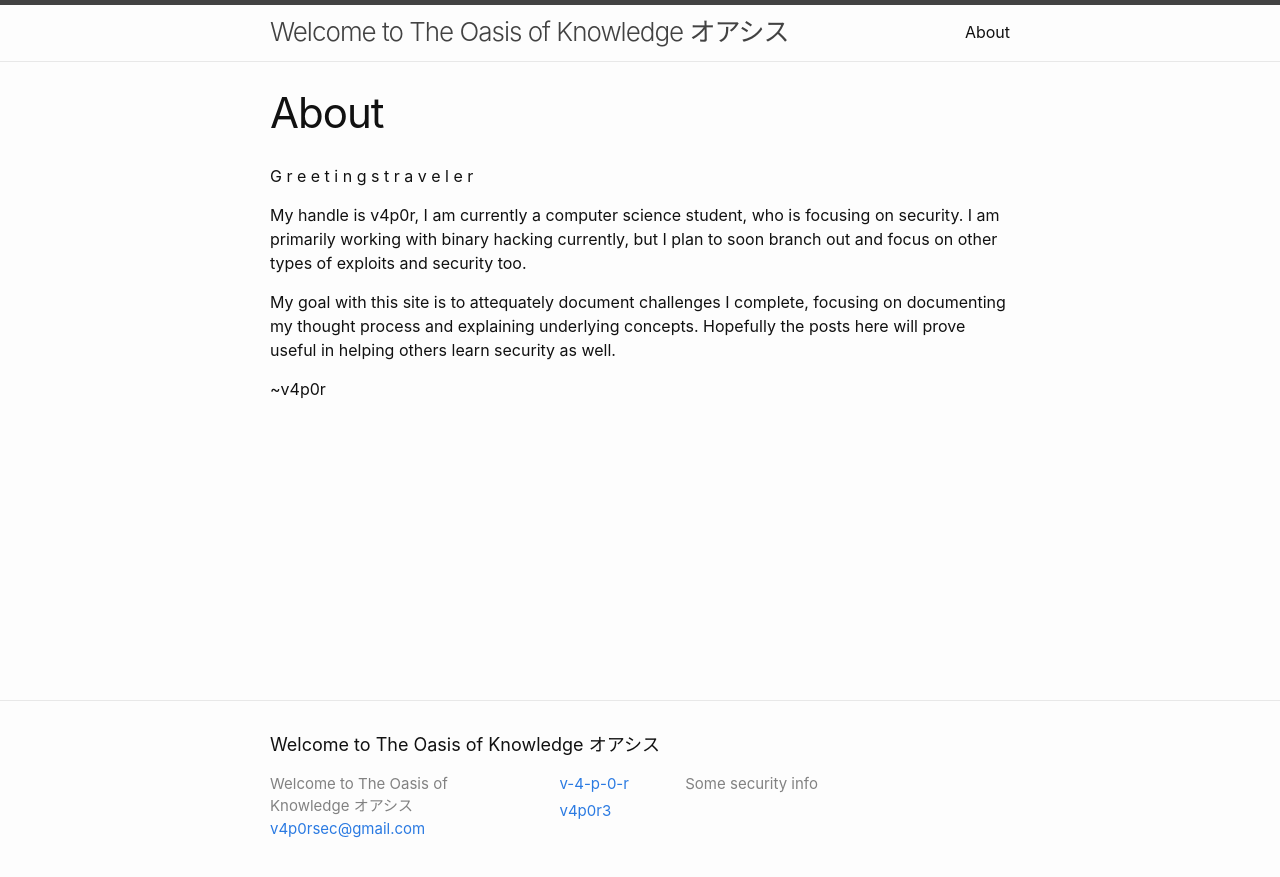
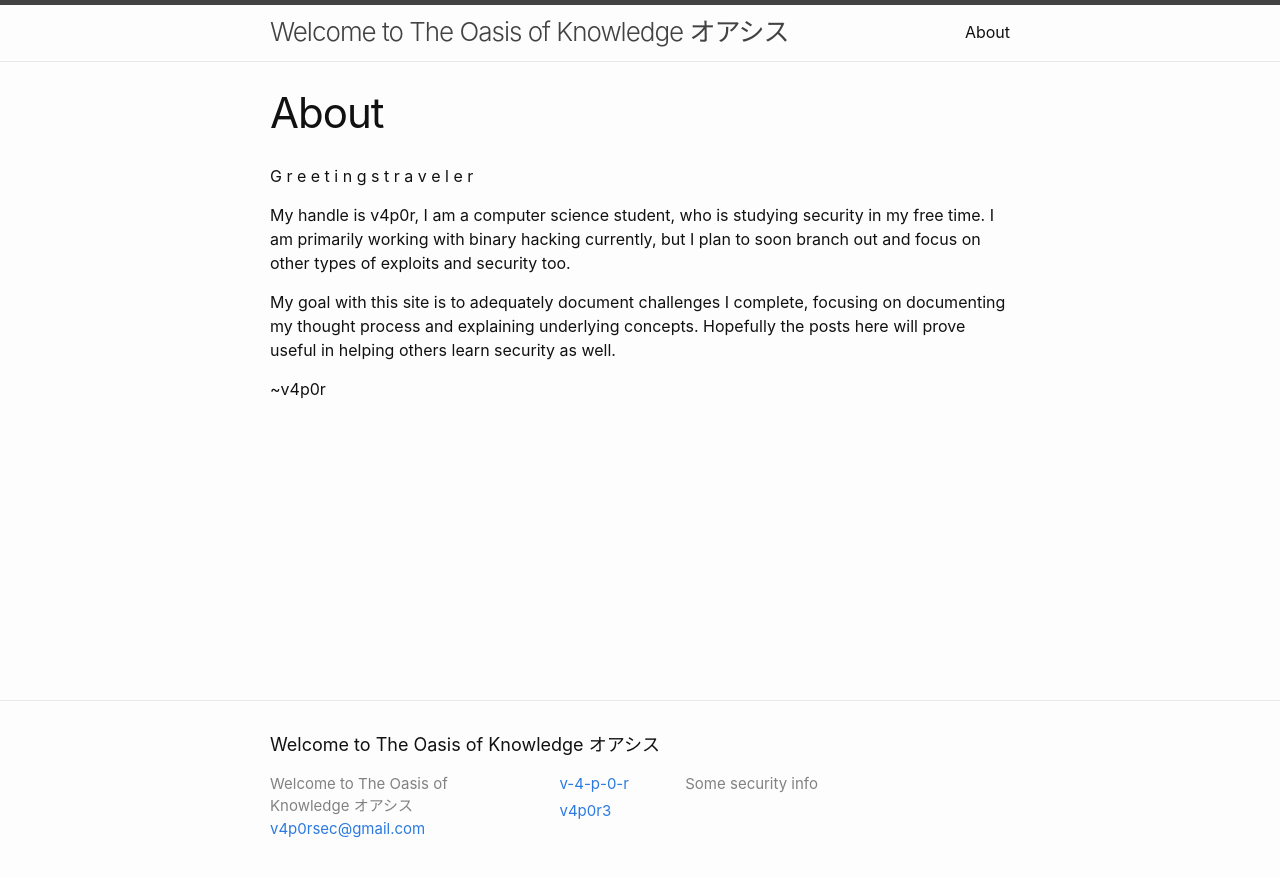
Before and after one commit to v-4-p-0-r/v-4-p-0-r.github.io, a Jekyll site: the page built from about.md, in a window 1280 px wide. Shown: the top 877 px of the page. Built offline with Jekyll 4.4.1, drawn with Linux system fonts in a browser that asks for light colours.

Commit message:
fixed spelling error

```diff
--- a/about.md
+++ b/about.md
@@ -6,8 +6,8 @@ permalink: /about/
 
 G r e e t i n g s  t r a v e l e r
 
-My handle is v4p0r, I am currently a computer science student, who is focusing on security. I am primarily working with binary hacking currently, but I plan to soon branch out and focus on other types of exploits and security too.
+My handle is v4p0r, I am a computer science student, who is studying security in my free time. I am primarily working with binary hacking currently, but I plan to soon branch out and focus on other types of exploits and security too.
 
-My goal with this site is to attequately document challenges I complete, focusing on documenting my thought process and explaining underlying concepts. Hopefully the posts here will prove useful in helping others learn security as well.
+My goal with this site is to adequately document challenges I complete, focusing on documenting my thought process and explaining underlying concepts. Hopefully the posts here will prove useful in helping others learn security as well.
 
 ~v4p0r
```
